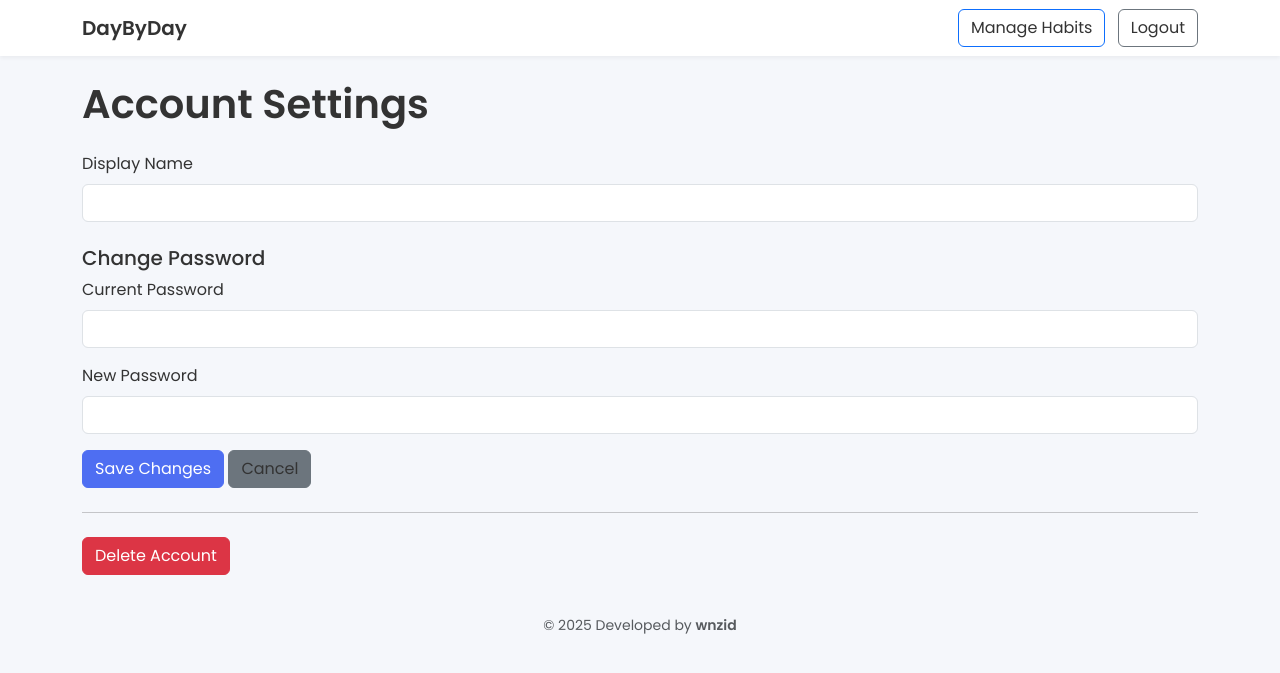
After one commit to wnzid/DayByDay, a Flask app: page /account in a window 1280 px wide. The commit adds this page. Shown: the top 673 px of the page. Run offline with Flask 3, Linux system fonts and the light colour scheme; the visitor is signed in with stand-in values (Sample User, id 1); data that the repository does not hold is empty; some libraries are stand-ins or nearby versions.

Commit message:
Add account settings page with account management

```diff
--- a/app.py
+++ b/app.py
@@ -91,6 +91,16 @@ def ensure_planner_table():
     # Ensure the completed column exists for old installations
     cur.execute(
         "ALTER TABLE planner_tasks ADD COLUMN IF NOT EXISTS completed BOOLEAN NOT NULL DEFAULT FALSE"
+    )
+    db.commit()
+
+
+def ensure_display_name_column():
+    """Ensure users table has a display_name column."""
+    db = get_db()
+    cur = db.cursor()
+    cur.execute(
+        "ALTER TABLE users ADD COLUMN IF NOT EXISTS display_name TEXT"
     )
     db.commit()
 
@@ -348,11 +358,12 @@ def register():
         username = request.form['username']
         password = request.form['password']
         db = get_db()
+        ensure_display_name_column()
         try:
             cur = db.cursor()
             cur.execute(
-                'INSERT INTO users (username, password) VALUES (%s, %s)',
-                (username, generate_password_hash(password)),
+                'INSERT INTO users (username, password, display_name) VALUES (%s, %s, %s)',
+                (username, generate_password_hash(password), username),
             )
             db.commit()
             flash('Account created. Please log in.', 'success')
@@ -389,6 +400,55 @@ def logout():
     session.clear()
     flash('You were logged out', 'info')
     return redirect(url_for('login'))
+
+
+@app.route('/account', methods=['GET', 'POST'])
+@login_required
+def account_settings():
+    ensure_display_name_column()
+    db = get_db()
+    cur = db.cursor(cursor_factory=psycopg2.extras.DictCursor)
+    cur.execute('SELECT display_name, password FROM users WHERE id = %s', (session['user_id'],))
+    user = cur.fetchone()
+    if request.method == 'POST':
+        display_name = request.form.get('display_name', '').strip()
+        current = request.form.get('current_password', '')
+        new_pw = request.form.get('new_password', '')
+        if display_name != user.get('display_name'):
+            cur.execute('UPDATE users SET display_name = %s WHERE id = %s', (display_name, session['user_id']))
+        if new_pw:
+            if check_password_hash(user['password'], current):
+                cur.execute('UPDATE users SET password = %s WHERE id = %s', (generate_password_hash(new_pw), session['user_id']))
+            else:
+                flash('Incorrect current password', 'danger')
+                db.commit()
+                return redirect(url_for('account_settings'))
+        db.commit()
+        flash('Account updated', 'success')
+        return redirect(url_for('account_settings'))
+    return render_template('account_settings.html', user=user)
+
+
+@app.route('/account/delete', methods=['POST'])
+@login_required
+def delete_account():
+    ensure_display_name_column()
+    password = request.form.get('password', '')
+    db = get_db()
+    cur = db.cursor(cursor_factory=psycopg2.extras.DictCursor)
+    cur.execute('SELECT password FROM users WHERE id = %s', (session['user_id'],))
+    user = cur.fetchone()
+    if not user or not check_password_hash(user['password'], password):
+        flash('Incorrect password. Account not deleted.', 'danger')
+        return redirect(url_for('account_settings'))
+    cur.execute('DELETE FROM habit_log WHERE habit_id IN (SELECT id FROM habits WHERE user_id = %s)', (session['user_id'],))
+    cur.execute('DELETE FROM habits WHERE user_id = %s', (session['user_id'],))
+    cur.execute('DELETE FROM planner_tasks WHERE user_id = %s', (session['user_id'],))
+    cur.execute('DELETE FROM users WHERE id = %s', (session['user_id'],))
+    db.commit()
+    session.clear()
+    flash('Account deleted', 'info')
+    return redirect(url_for('index'))
 
 
 # ---------------- Habit management -----------------
--- a/schema.sql
+++ b/schema.sql
@@ -6,7 +6,8 @@ DROP TABLE IF EXISTS planner_tasks;
 CREATE TABLE users (
     id INTEGER PRIMARY KEY AUTOINCREMENT,
     username TEXT UNIQUE NOT NULL,
-    password TEXT NOT NULL
+    password TEXT NOT NULL,
+    display_name TEXT
 );
 
 CREATE TABLE habits (
--- /dev/null
+++ b/templates/account_settings.html
@@ -0,0 +1,43 @@
+{% extends "base.html" %}
+{% block content %}
+<h1 class="mb-4 fw-semibold">Account Settings</h1>
+<form method="post">
+  <div class="mb-3">
+    <label class="form-label">Display Name</label>
+    <input type="text" class="form-control" name="display_name" value="{{ user.display_name or '' }}" required>
+  </div>
+  <h5 class="mt-4">Change Password</h5>
+  <div class="mb-3">
+    <label class="form-label">Current Password</label>
+    <input type="password" class="form-control" name="current_password">
+  </div>
+  <div class="mb-3">
+    <label class="form-label">New Password</label>
+    <input type="password" class="form-control" name="new_password">
+  </div>
+  <button type="submit" class="btn btn-primary">Save Changes</button>
+  <a href="{{ url_for('dashboard') }}" class="btn btn-secondary">Cancel</a>
+</form>
+<hr class="my-4">
+<button class="btn btn-danger" data-bs-toggle="modal" data-bs-target="#deleteModal">Delete Account</button>
+<div class="modal fade" id="deleteModal" tabindex="-1" aria-hidden="true">
+  <div class="modal-dialog">
+    <div class="modal-content">
+      <form method="post" action="{{ url_for('delete_account') }}">
+        <div class="modal-header">
+          <h5 class="modal-title">Delete Account</h5>
+          <button type="button" class="btn-close" data-bs-dismiss="modal" aria-label="Close"></button>
+        </div>
+        <div class="modal-body">
+          <p>Enter your password to confirm account deletion. This cannot be undone.</p>
+          <input type="password" class="form-control" name="password" required>
+        </div>
+        <div class="modal-footer">
+          <button type="button" class="btn btn-secondary" data-bs-dismiss="modal">Cancel</button>
+          <button type="submit" class="btn btn-danger">Delete</button>
+        </div>
+      </form>
+    </div>
+  </div>
+</div>
+{% endblock %}
--- a/templates/dashboard.html
+++ b/templates/dashboard.html
@@ -15,6 +15,7 @@
 {% block content %}
 <div class="d-flex flex-column align-items-center justify-content-center dashboard-gap">
     <a href="{{ url_for('habit_tracker') }}" class="btn btn-primary btn-lg mb-3">Habit Tracker</a>
-    <a href="{{ url_for('planner_root') }}" class="btn btn-secondary btn-lg">Monthly Planner</a>
-</div>
+    <a href="{{ url_for('planner_root') }}" class="btn btn-secondary btn-lg mb-3">Monthly Planner</a>
+    <a href="{{ url_for('account_settings') }}" class="btn btn-outline-secondary btn-lg">Account Settings</a>
+  </div>
 {% endblock %}
```
